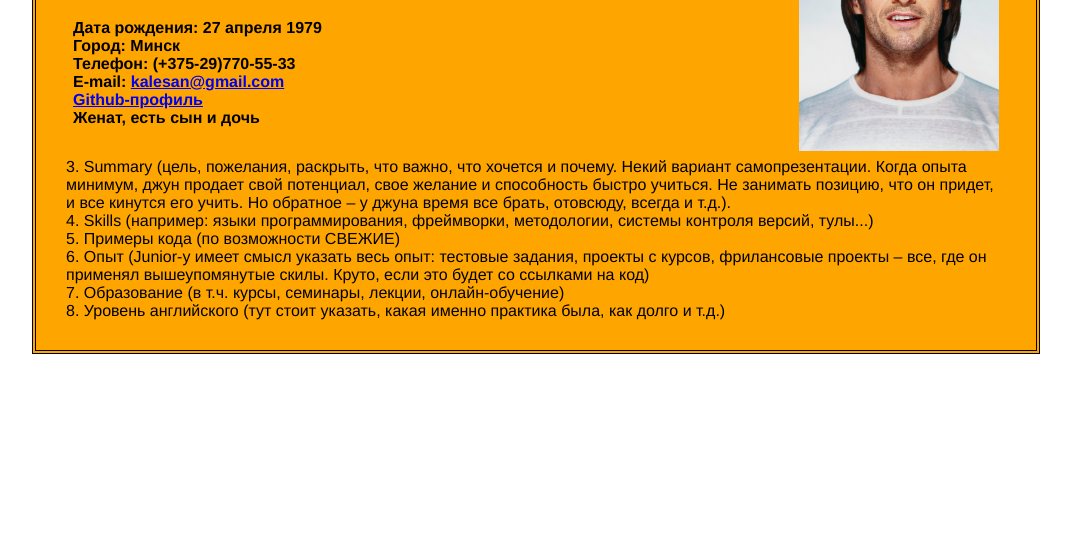
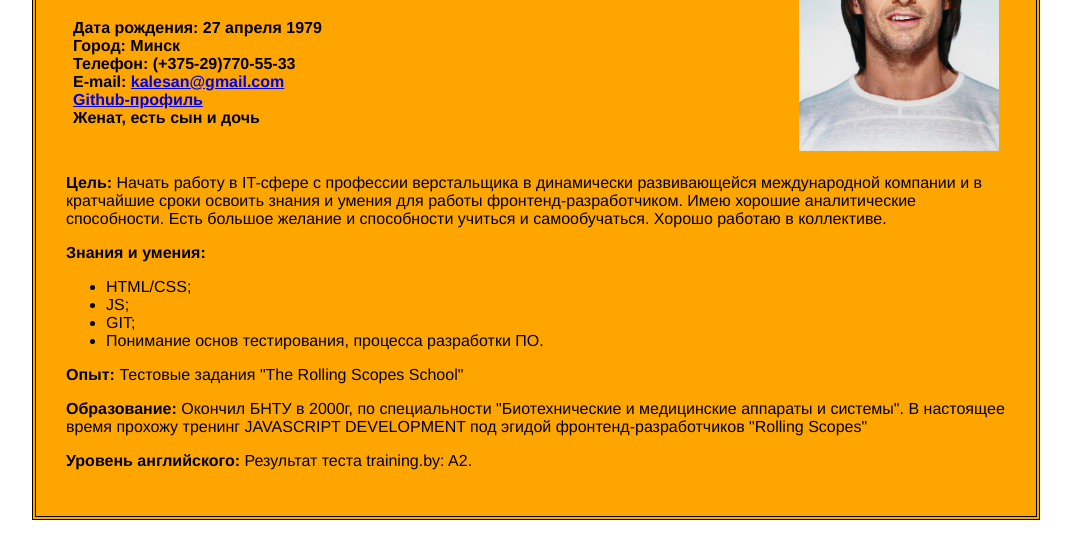
Before and after one commit to AlekEngineer/rsschool-codejam1-cv, a plain HTML site: page index.html in a window 1280 px wide. Shown: the part 232-790 px from the top of the page, without its empty margins (104-1175 px from the left). Drawn offline with Linux system fonts and the light colour scheme.

Commit message:
Data is filled

```diff
--- a/index.html
+++ b/index.html
@@ -29,17 +29,20 @@
 		 width="200">
     </td>
   </table>
-3. Summary (цель, пожелания, раскрыть, что важно, что хочется и почему.
-Некий вариант самопрезентации. Когда опыта минимум, джун продает свой потенциал,
-свое желание и способность быстро учиться. Не занимать позицию, что он придет,
-и все кинутся его учить. Но обратное – у джуна время все брать, отовсюду, всегда и т.д.).<br>
-4. Skills (например: языки программирования, фреймворки, методологии, системы контроля версий, тулы...)<br>
-5. Примеры кода (по возможности СВЕЖИЕ)<br>
-6. Опыт (Junior-у имеет смысл указать весь опыт: тестовые задания, проекты с курсов,
-фрилансовые проекты – все, где он применял вышеупомянутые скилы.
-Круто, если это будет со ссылками на код)<br>
-7. Образование (в т.ч. курсы, семинары, лекции, онлайн-обучение)<br>
-8. Уровень английского (тут стоит указать, какая именно практика была, как долго и т.д.)<br>
+  <p><b>Цель:</b> Начать работу в IT-сфере с профессии верстальщика в динамически развивающейся международной компании
+    и в кратчайшие сроки освоить знания и умения для работы фронтенд-разработчиком. Имею хорошие аналитические способности.
+    Есть большое желание и способности учиться и самообучаться. Хорошо работаю в коллективе.</p>
+  <p><b>Знания и умения:</b>
+    <ul>
+     <li>HTML/CSS;</li>
+     <li>JS;</li>
+     <li>GIT;</li>
+     <li>Понимание основ тестирования, процесса разработки ПО.</li>
+    </ul></p>
+  <p><b>Опыт:</b> Тестовые задания "The Rolling Scopes School" </p>
+  <p><b>Образование:</b> Окончил БНТУ в 2000г, по специальности "Биотехнические и медицинские аппараты и системы".
+    В настоящее время прохожу тренинг JAVASCRIPT DEVELOPMENT под эгидой фронтенд-разработчиков "Rolling Scopes" </p>
+  <p><b>Уровень английского:</b> Результат теста training.by: A2.</p>
 </div>
   </body>
 </html>
```
